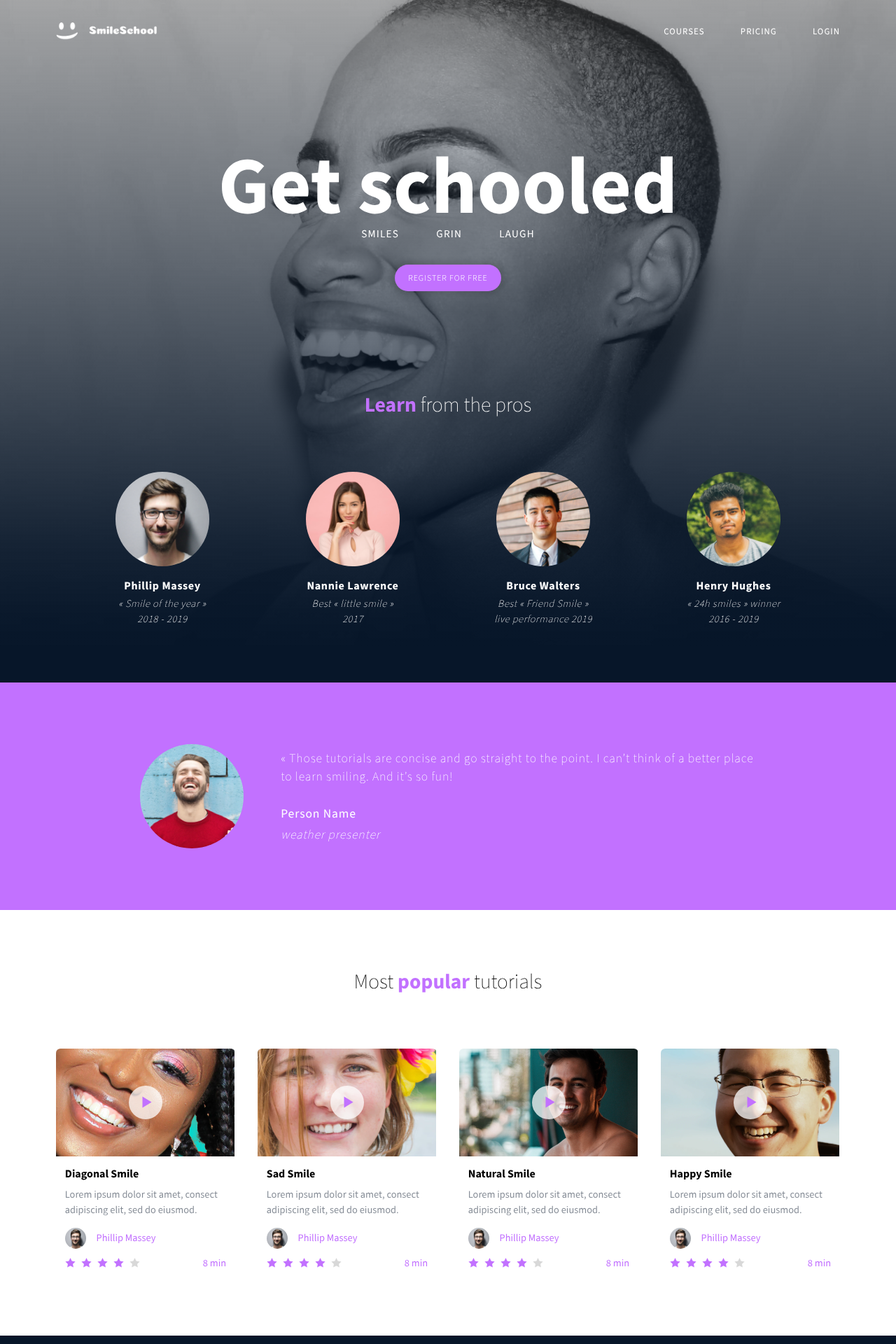
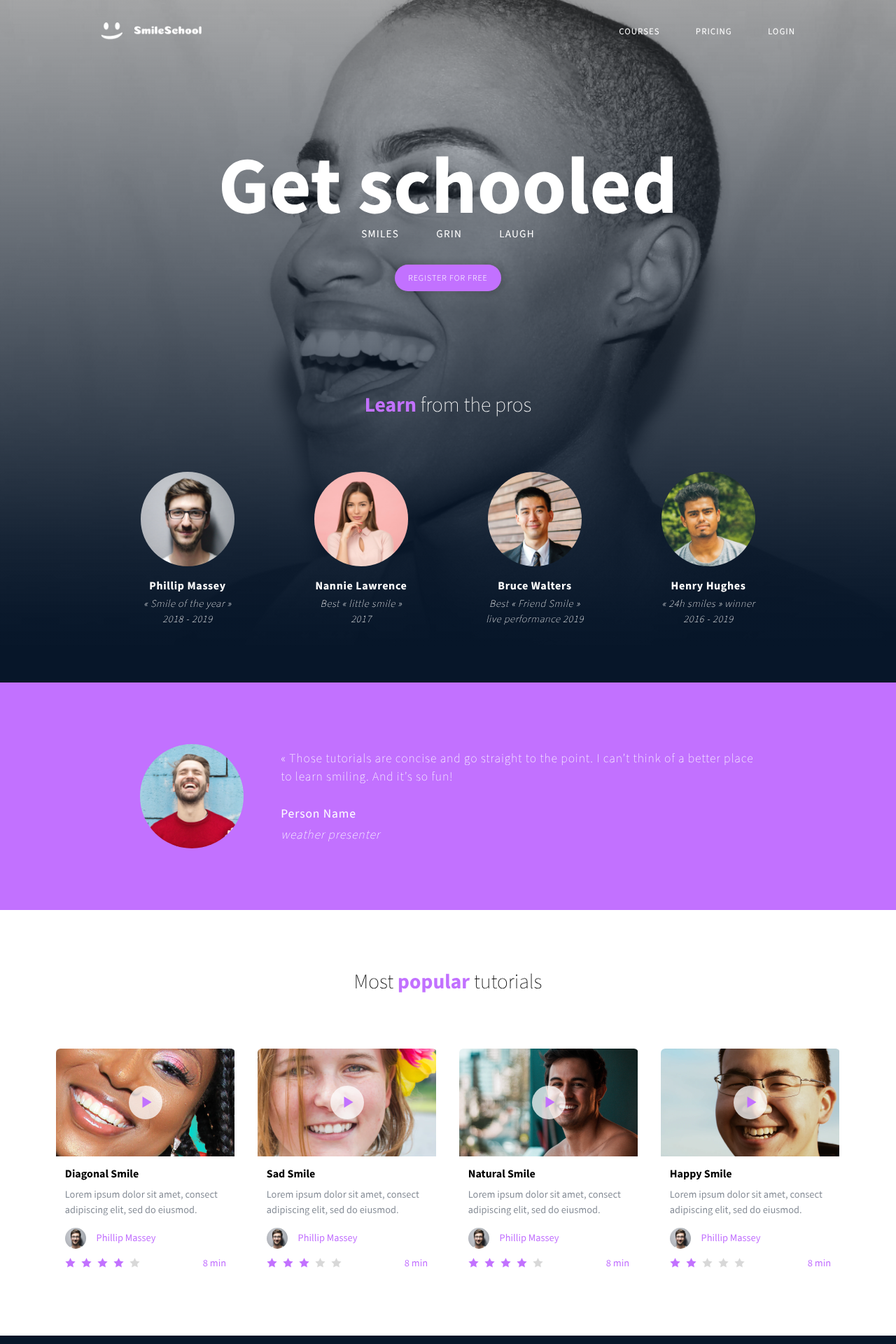
Before and after one commit to Chisom-Joseph/smileschool, a React (Vite) app: page / in a window 1280 px wide. Shown: the top 1920 px of the page at 70% size. Built offline with nearby package versions, Linux system fonts and the light colour scheme.

Commit message:
Minor fixes to the home page

```diff
--- a/src/components/Header.tsx
+++ b/src/components/Header.tsx
@@ -3,7 +3,7 @@ import logo from "../../public/assets/images/logo.png";
 
 const Header = () => {
   return (
-    <header className="absolute top-0 left-[50%] translate-x-[-50%] w-full max-w-[70em] z-50 text-white flex items-center justify-between py-[2em]">
+    <header className="absolute top-0 left-[50%] translate-x-[-50%] w-full max-w-[70em] z-50 text-white flex items-center justify-between px-[4em] py-[2em]">
       <img className="w-[9em]" src={logo} alt="logo" />
       <nav className="flex gap-[4em] text-[0.8em] tracking-[0.08em]">
         <NavLink to="/courses">COURSES</NavLink>
--- a/src/components/HeroSection.tsx
+++ b/src/components/HeroSection.tsx
@@ -11,7 +11,9 @@ const HeroSection = () => {
   return (
     <section className="bg-hero-bg bg-cover bg-no-repeat min-h-[100dvh]">
       <div className="min-h-[100dvh] text-white pt-[13em] pb-[5em] backdrop-grayscale hero-gradient">
-        <h1 className="font-bold text-[7.2em] leading-[1em]">Get schooled</h1>
+        <h1 className="font-bold text-[7.2em] leading-[1em] px-[1em]">
+          Get schooled
+        </h1>
         <div className="flex align-center justify-center gap-[3.5em] mb-[2.5em] tracking-[0.08em] text-[0.95em]">
           <span>SMILES</span>
           <span>GRIN</span>
@@ -23,7 +25,7 @@ const HeroSection = () => {
         <p className="font-[100] text-[1.85em]  mt-[5em] mb-[2.5em]">
           <span className="font-[700] text-purple">Learn</span> from the pros
         </p>
-        <div className="flex items-center justify-between max-w-[60em] m-auto">
+        <div className="flex flex-wrap items-center justify-center gap-[6.5em] gap-y-[3em] max-w-[65em] px-[3em] m-auto">
           <ProCard
             image={heroImage1}
             name="Phillip Massey"
--- a/src/components/TutorialsSection.tsx
+++ b/src/components/TutorialsSection.tsx
@@ -32,7 +32,7 @@ const TutorialsSection = () => {
           title="Sad Smile"
           description="Lorem ipsum dolor sit amet, consect adipiscing elit, sed do eiusmod."
           owner={owner}
-          starCount={4}
+          starCount={3}
           uploadTime="8 min"
         />
         <TutorialCard
@@ -48,7 +48,7 @@ const TutorialsSection = () => {
           title="Happy Smile"
           description="Lorem ipsum dolor sit amet, consect adipiscing elit, sed do eiusmod."
           owner={owner}
-          starCount={4}
+          starCount={2}
           uploadTime="8 min"
         />
       </div>
```
